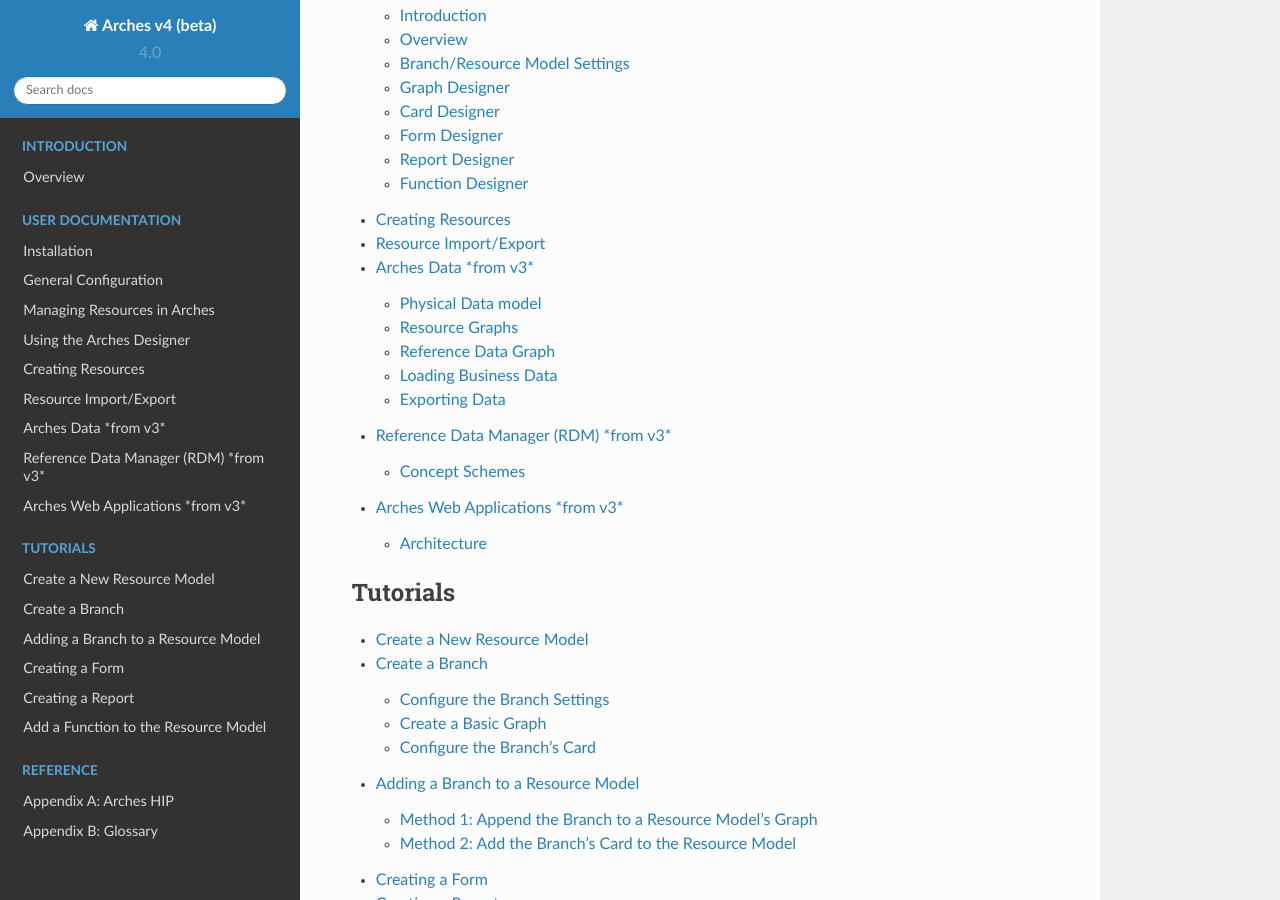
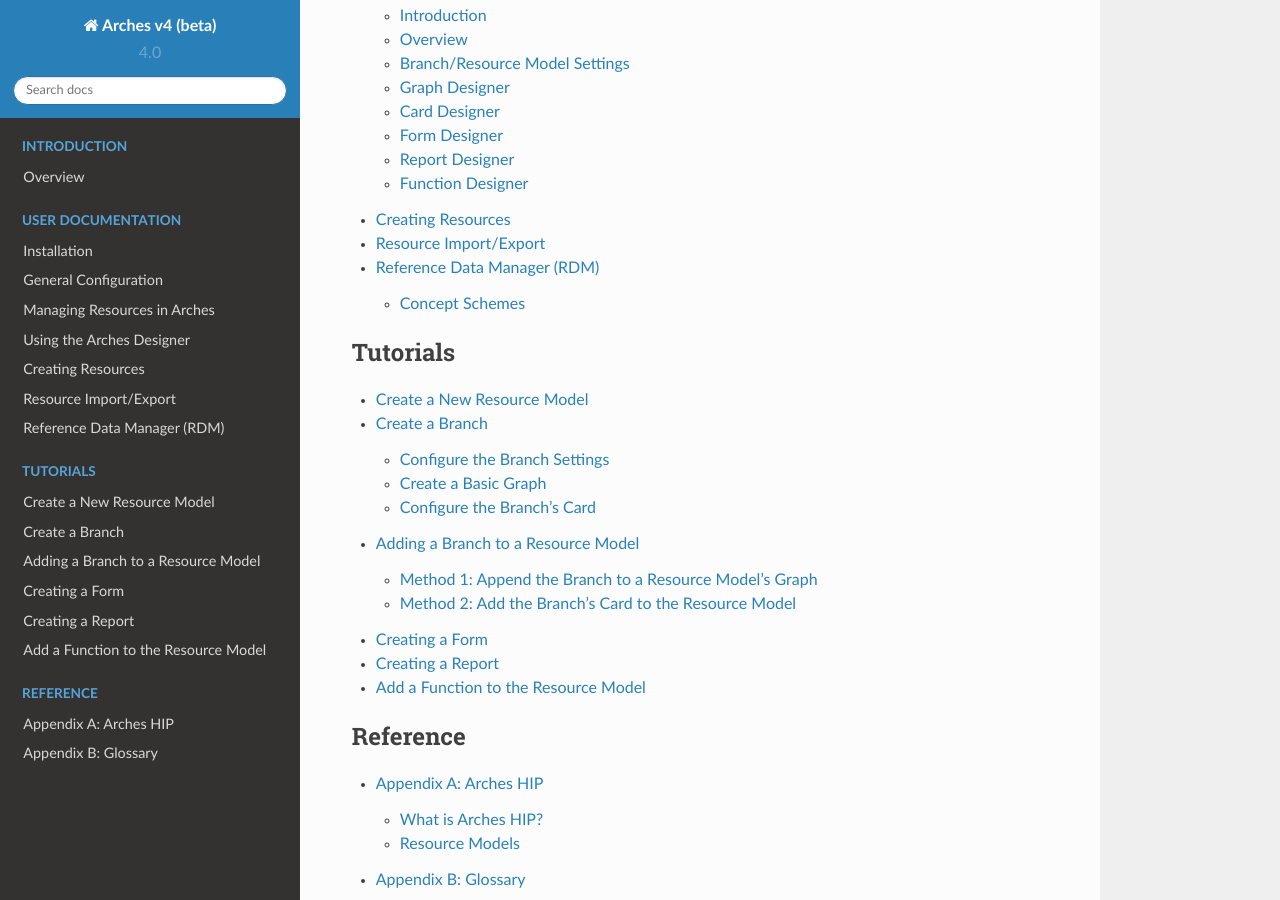
Before and after one commit to archesproject/arches-docs, a Sphinx documentation site: the page built from docs/index.txt, in a window 1280 px wide and 900 px high, scrolled down 780 px. Built offline with Sphinx 7.4.7 and the Read the Docs theme 2.0.0, drawn with Linux system fonts in a browser that asks for light colours.

Commit message:
remove links to v3 doc contents (leave the files for now though)
Signed-off-by: Adam Cox <mr.adamcox@gmail.com>

```diff
--- a/docs/index.txt
+++ b/docs/index.txt
@@ -19,9 +18,7 @@
     using-the-arches-designer
     creating-resources
     import-export
-    Arches Data *from v3* <arches-data>
-    Reference Data Manager (RDM) *from v3* <rdm>
-    Arches Web Applications *from v3* <arches-web-applications>
+    rdm
 
 .. toctree::
     :caption: Tutorials
```
Also changed, not shown: other parts of docs/index.txt (+0 -1 lines).
